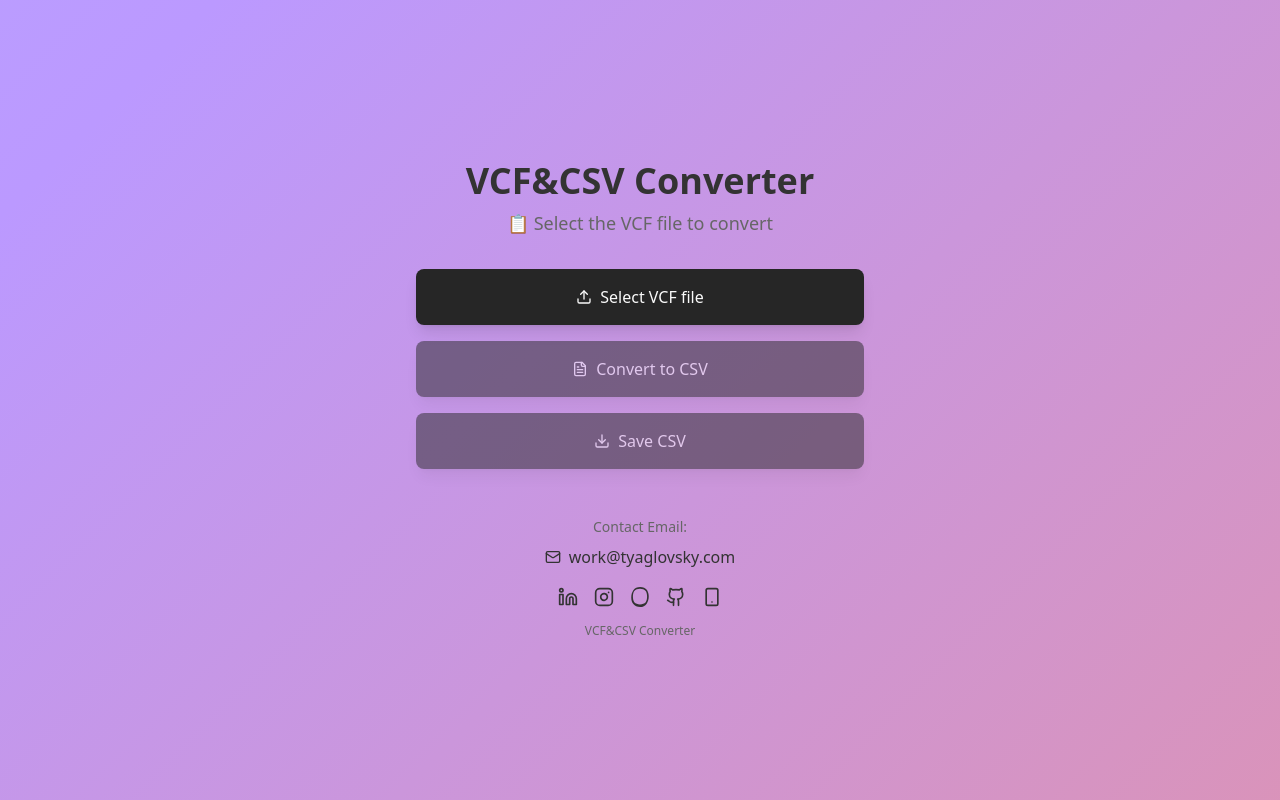
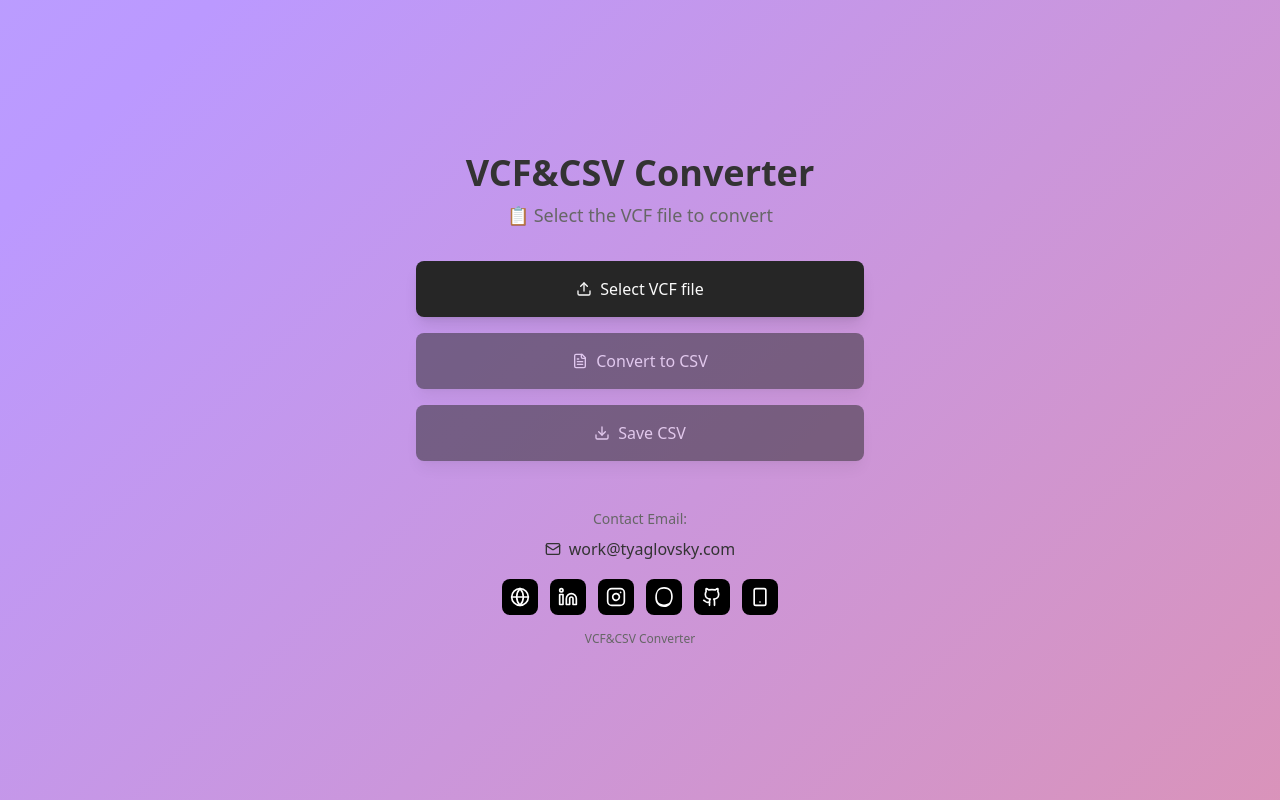
Before and after one commit to tyaglovsky/vc-convertor, a React (Vite) app: page / in a window 1280 px wide. Built offline with nearby package versions, Linux system fonts and the light colour scheme.

Commit message:
Add social media links
Add links to social media profiles and the user's website in the footer, using the same icon style as provided in the image.

```diff
--- a/src/components/VCFConverter.tsx
+++ b/src/components/VCFConverter.tsx
@@ -2,7 +2,7 @@ import React, { useState, useRef } from 'react';
 import { Button } from '@/components/ui/button';
 import { useToast } from '@/hooks/use-toast';
 import { parseVCF, convertToCSV, downloadCSV, Contact } from '@/lib/vcf-converter';
-import { Upload, Download, FileText, Mail, Linkedin, Instagram, Github, Smartphone } from 'lucide-react';
+import { Upload, Download, FileText, Mail, Linkedin, Instagram, Github, Smartphone, Globe } from 'lucide-react';
 
 const VCFConverter = () => {
   const [selectedFile, setSelectedFile] = useState<File | null>(null);
@@ -173,12 +173,22 @@ const VCFConverter = () => {
             </a>
           </div>
 
-          <div className="flex justify-center items-center gap-4 mb-4">
+
+          <div className="flex justify-center items-center gap-3 mb-4">
+            <a
+              href="https://tyaglovsky.com"
+              target="_blank"
+              rel="noopener noreferrer"
+              className="p-2 bg-black text-white rounded-lg hover:bg-gray-800 transition-colors"
+              aria-label="Website"
+            >
+              <Globe className="w-5 h-5" />
+            </a>
             <a
               href="https://www.linkedin.com/in/tyaglovsky/"
               target="_blank"
               rel="noopener noreferrer"
-              className="text-converter-text hover:text-converter-text-muted transition-colors"
+              className="p-2 bg-black text-white rounded-lg hover:bg-gray-800 transition-colors"
               aria-label="LinkedIn"
             >
               <Linkedin className="w-5 h-5" />
@@ -187,7 +197,7 @@ const VCFConverter = () => {
               href="https://www.instagram.com/tyaglovsky/"
               target="_blank"
               rel="noopener noreferrer"
-              className="text-converter-text hover:text-converter-text-muted transition-colors"
+              className="p-2 bg-black text-white rounded-lg hover:bg-gray-800 transition-colors"
               aria-label="Instagram"
             >
               <Instagram className="w-5 h-5" />
@@ -196,7 +206,7 @@ const VCFConverter = () => {
               href="https://www.threads.com/@tyaglovsky"
               target="_blank"
               rel="noopener noreferrer"
-              className="text-converter-text hover:text-converter-text-muted transition-colors"
+              className="p-2 bg-black text-white rounded-lg hover:bg-gray-800 transition-colors"
               aria-label="Threads"
             >
               <svg className="w-5 h-5" viewBox="0 0 24 24" fill="currentColor">
@@ -207,7 +217,7 @@ const VCFConverter = () => {
               href="https://github.com/tyaglovsky"
               target="_blank"
               rel="noopener noreferrer"
-              className="text-converter-text hover:text-converter-text-muted transition-colors"
+              className="p-2 bg-black text-white rounded-lg hover:bg-gray-800 transition-colors"
               aria-label="GitHub"
             >
               <Github className="w-5 h-5" />
@@ -216,7 +226,7 @@ const VCFConverter = () => {
               href="https://apps.apple.com/us/app/vcf-csv-converter/id6743118383"
               target="_blank"
               rel="noopener noreferrer"
-              className="text-converter-text hover:text-converter-text-muted transition-colors"
+              className="p-2 bg-black text-white rounded-lg hover:bg-gray-800 transition-colors"
               aria-label="App Store"
             >
               <Smartphone className="w-5 h-5" />
```
